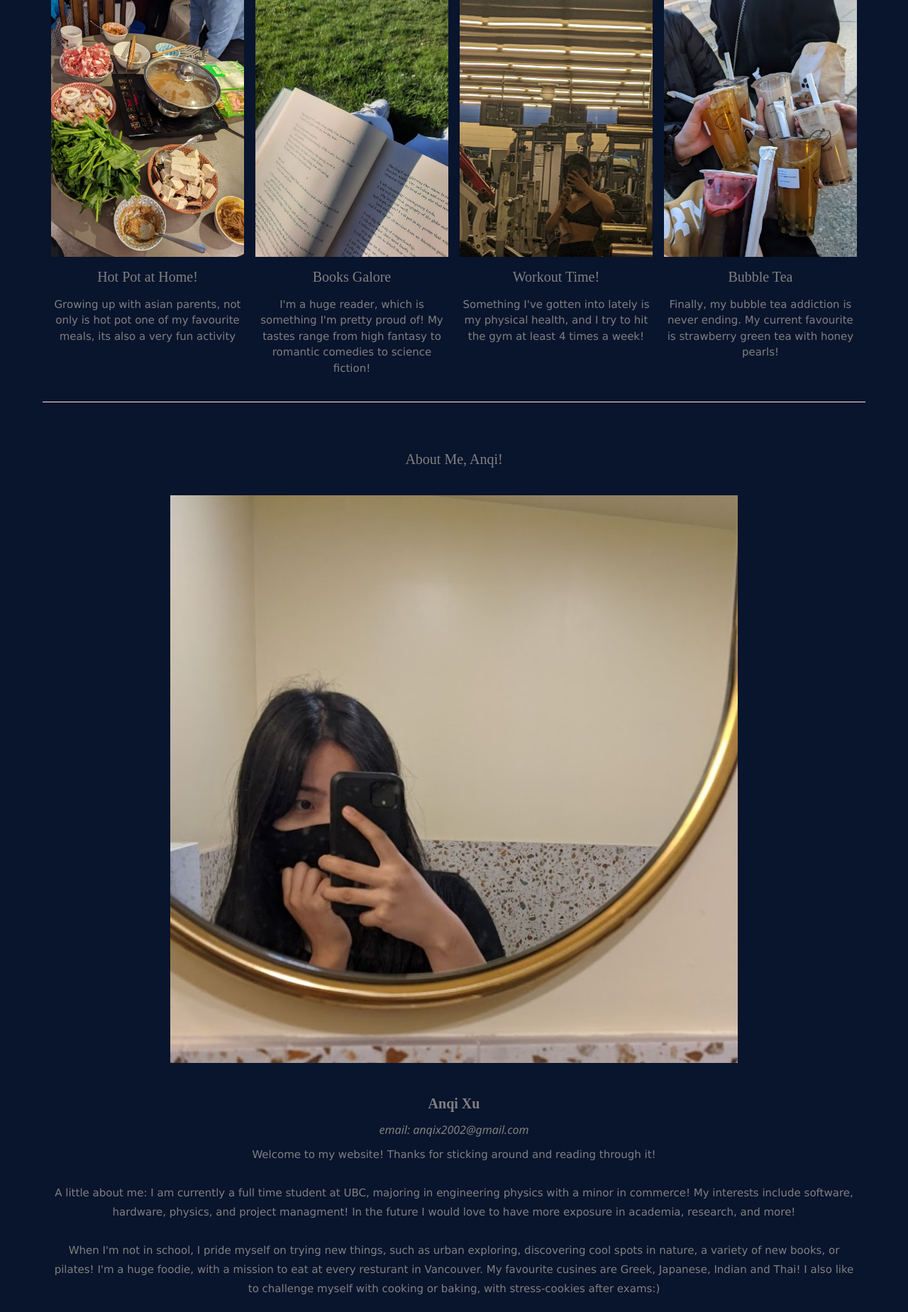
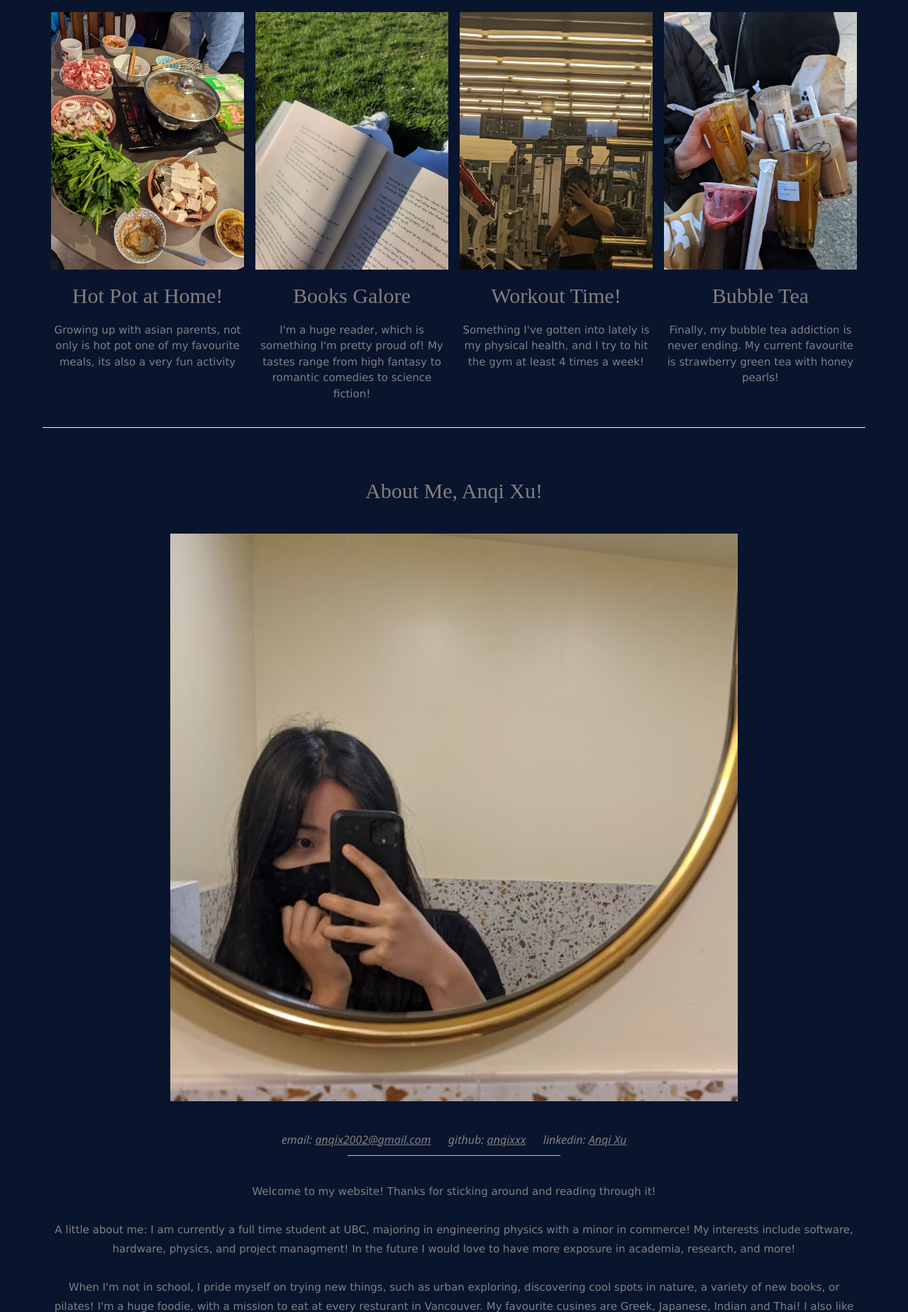
Before and after one commit to anqixxx/personalwebsite, a Flask app: page /about in a window 1280 px wide. Shown: the part 872-2721 px from the top of the page at 71% size. Run offline with Flask 2, Linux system fonts and the light colour scheme; some libraries are stand-ins or nearby versions; some web fonts are replaced.

Commit message:
added hyper links to my socials!

```diff
--- a/templates/about.html
+++ b/templates/about.html
@@ -20,7 +20,7 @@
 
     h3 {
         font-family: 'Playfair Display SC', serif;
-        font-size: 20px;
+        font-size: 30px;
         line-height: 1.8;
     }
 
@@ -88,12 +88,20 @@
 
     <!-- About Section -->
     <div class="w3-container w3-padding-32 w3-center">
-      <h3>About Me, Anqi!</h3><br>
+      <h3>About Me, Anqi Xu!</h3><br>
       <img src="/static/anqimirror.jpg" alt="Me" class="w3-image" style="display:block;margin:auto" width="800" height="533">
       <div class="w3-padding-32">
-        <h4><b>Anqi Xu</b></h4>
-        <h6><i>email: anqix2002@gmail.com </i></h6>
-        <p class="big">Welcome to my website! Thanks for sticking around and reading through it!
+
+        <h6><i>email: <a href="mailto:anqix2002@gmail.com">anqix2002@gmail.com</a> &emsp;
+          github: <a href="https://github.com/anqixxx">
+          anqixxx</a> &emsp; linkedin: <a href="https://www.linkedin.com/in/anqi-xu-a60b191a9/">Anqi Xu</a></i>
+        </h6>
+
+        <div class="silverline"></div>
+
+        <p class="big">
+          <br>
+          Welcome to my website! Thanks for sticking around and reading through it!
             <br>
             <br>
             A little about me: I am currently a full time student at UBC, majoring in engineering physics with a minor in commerce!
```
